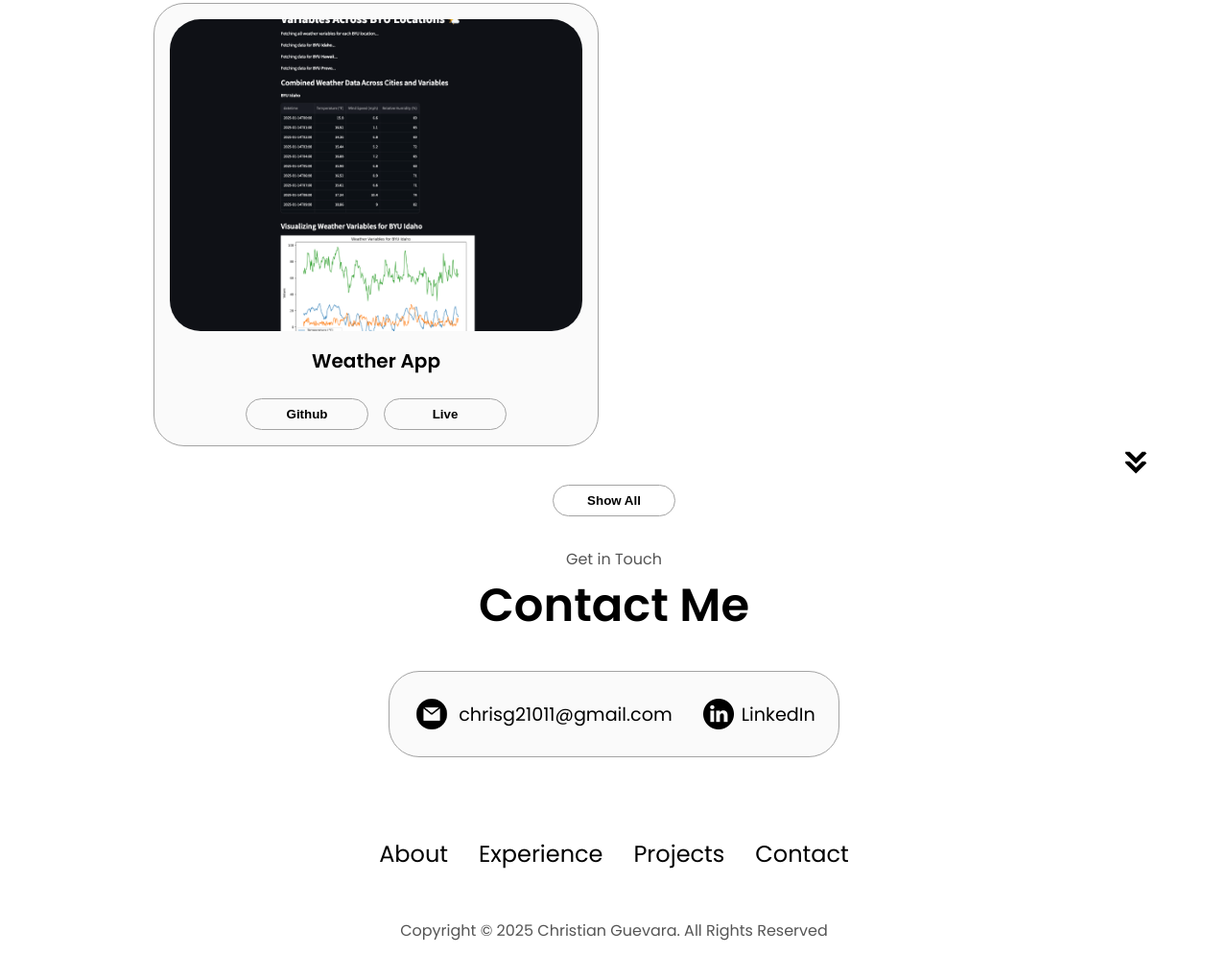
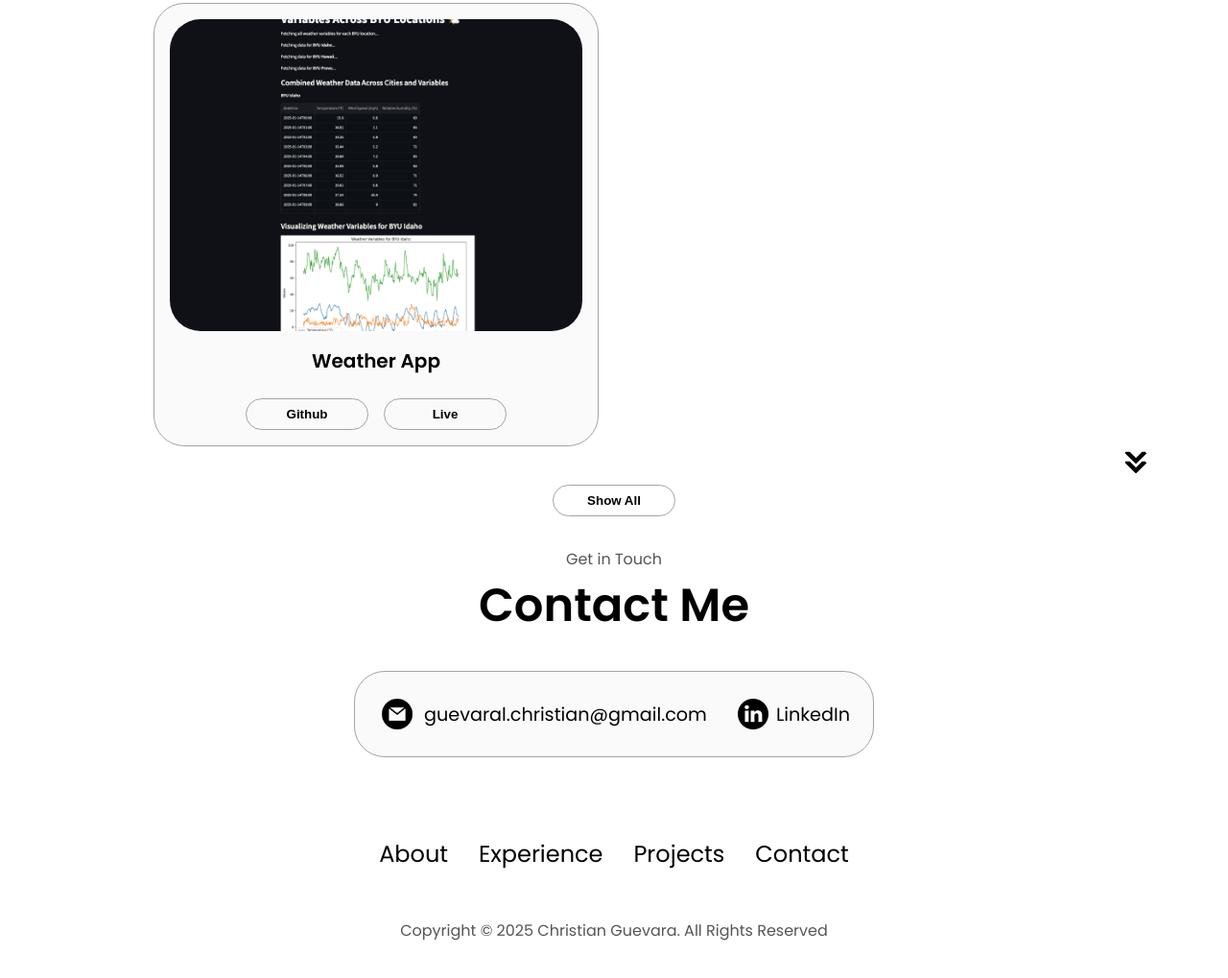
Before and after one commit to chrisglw/personalSite, a plain HTML site: page index.html in a window 1280 px wide. Shown: the part 3084-4103 px from the top of the page at 96% size. Drawn offline with Linux system fonts and the light colour scheme.

Commit message:
updated email

```diff
--- a/index.html
+++ b/index.html
@@ -498,7 +498,7 @@
             class="icon contact-icon email-icon"
           />
           <p>
-            <a href="mailto:chrisg21011@gmail.com">chrisg21011@gmail.com</a>
+            <a href="mailto:guevaral.christian@gmail.com">guevaral.christian@gmail.com</a>
           </p>
         </div>
         <div class="contact-info-container">
```
